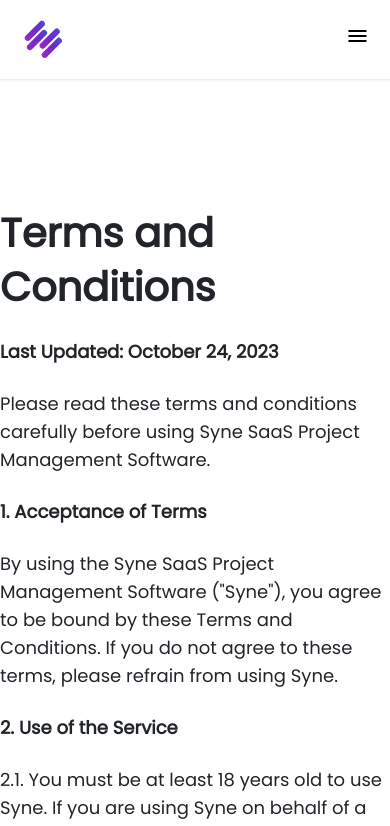
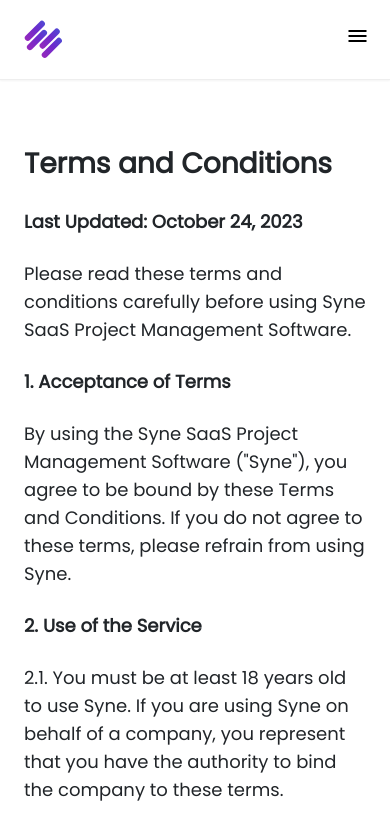
Before and after one commit to jeannyinthelamp/sycamore.ai, a React (Create React App) app: page /terms-and-conditions in a window 390 px wide. Shown: the top 826 px of the page. Built offline with nearby package versions, Linux system fonts and the light colour scheme.

Commit message:
Add tablet and mobile breakpoints

```diff
--- a/src/Pages/TermsAndConditions/TermsAndConditions.js
+++ b/src/Pages/TermsAndConditions/TermsAndConditions.js
@@ -1,8 +1,6 @@
 import React from "react";
 import Navbar from "../../Components/Landing/Navbar/Navbar";
 import Footer from "../../Components/Landing/Footer/Footer";
-
-//TODO: Add content margins for Tablet and Mobile Versions
 
 export default function TermsAndConditions() {
   const titleText =
@@ -12,8 +10,23 @@ export default function TermsAndConditions() {
   return (
     <>
       <Navbar />
-      <div className='terms-content-wrapper flex flex-col gap-[24px] justify-center items-start mx-auto max-w-[1109px] h-fit my-[126px] '>
-        <h1 className='font-Poppins font-semibold text-[40px] text-[#212529] leading-[54px]'>
+      <div
+        className='terms-content-wrapper flex flex-col gap-[24px] justify-center items-start max-w-[1109px] h-fit my-[126px] mx-auto px-[24px]
+
+      tablet:my-[64px] tablet:mx-[24px] tablet:px-0
+
+      mobile:my-[64px] mobile:mx-[16px] mobile-px-0
+
+      '
+      >
+        <h1
+          className='font-Poppins font-semibold text-[40px] text-[#212529] leading-[54px]
+
+        tablet:text-[28px] tablet:leading-[40px]
+
+        mobile:text-[28px] mobile:leading-[40px]
+        '
+        >
           Terms and Conditions
         </h1>
         <p className={titleText}>Last Updated: October 24, 2023</p>
```
